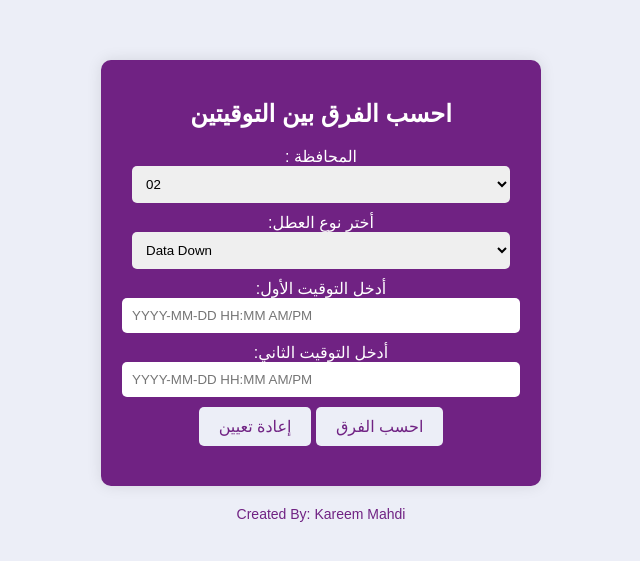
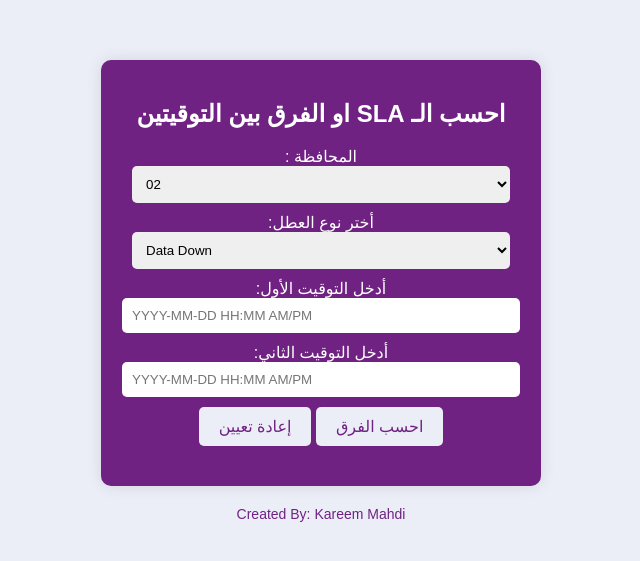
Before and after one commit to kimmichh/TE, a plain HTML site: page timedef/index.html in a window 1280 px wide. Shown: the part 109-670 px from the top of the page, without its empty margins (319-959 px from the left). Drawn offline with Linux system fonts and the light colour scheme.

Commit message:
Update index.html

```diff
--- a/timedef/index.html
+++ b/timedef/index.html
@@ -73,7 +73,7 @@
 </head>
 <body>
     <div class="container">
-        <h2>احسب الفرق بين التوقيتين</h2>
+        <h2>احسب الـ SLA  او الفرق بين التوقيتين</h2>
 
         <label for="location" >المحافظة :</label>
         <select id="location">
```
